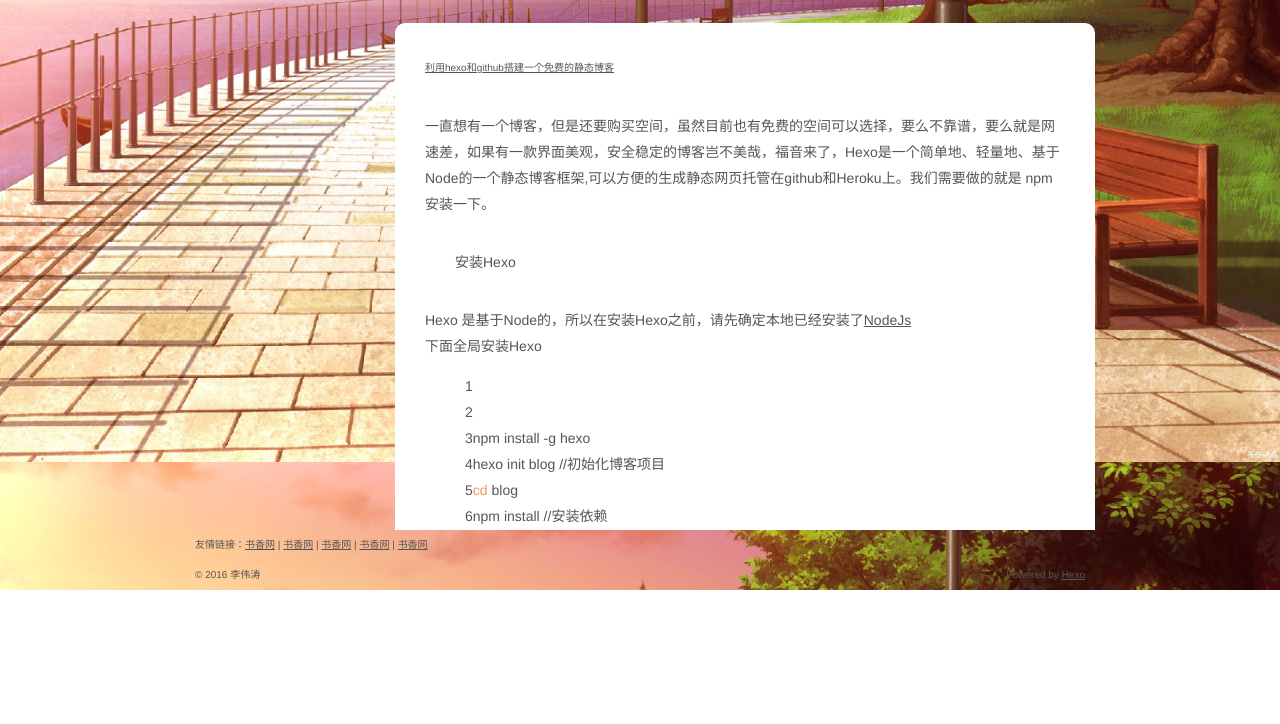
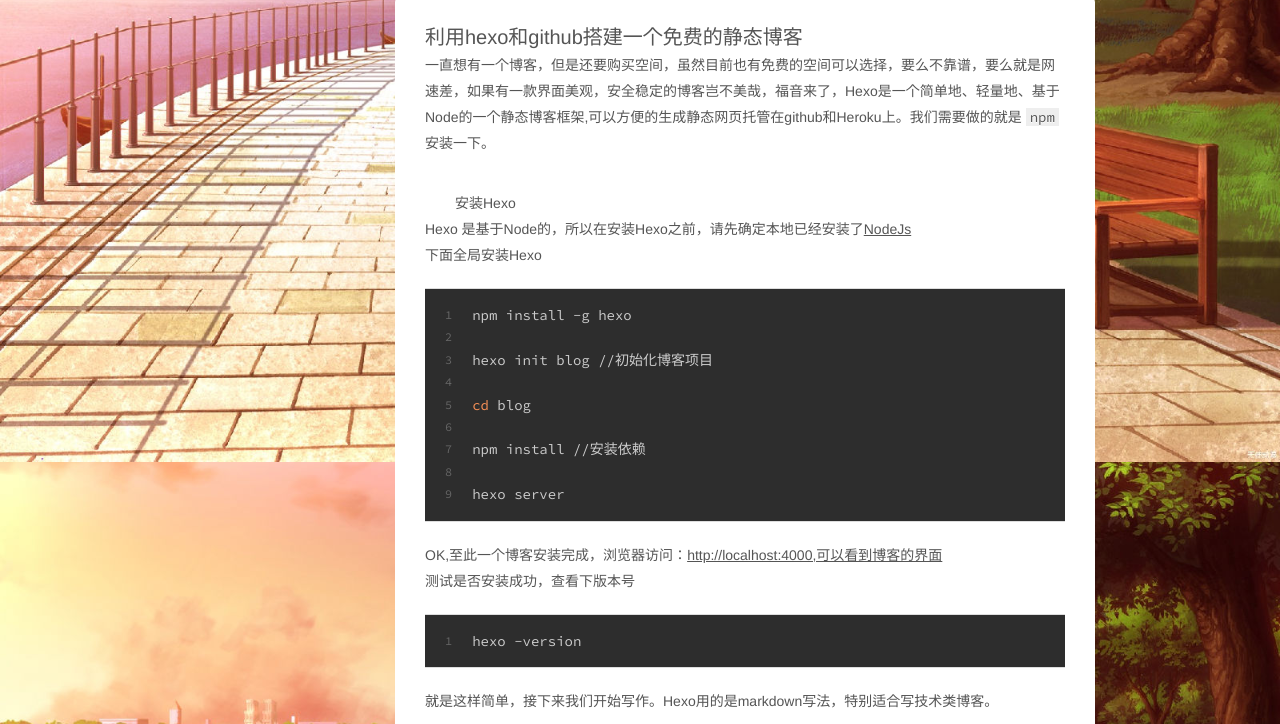
Before and after one commit to WeitaoLe/Weitaole.github.io, a plain HTML site: page index.html in a window 1280 px wide. Shown: the part 338-1062 px from the top of the page. Before the commit the page ends 928 px from the top, so only its background shows below. Drawn offline with Linux system fonts and the light colour scheme.

Commit message:
Site updated: 2016-09-13 15:34:27

```diff
--- a/css/style.css
+++ b/css/style.css
@@ -117,6 +117,13 @@
   src: url("fonts/fontawesome-webfont.eot?v=#4.0.3");
   src: url("fonts/fontawesome-webfont.eot?#iefix&v=#4.0.3") format("embedded-opentype"), url("fonts/fontawesome-webfont.woff?v=#4.0.3") format("woff"), url("fonts/fontawesome-webfont.ttf?v=#4.0.3") format("truetype"), url("fonts/fontawesome-webfont.svg#fontawesomeregular?v=#4.0.3") format("svg");
 }
+* {
+  -webkit-box-sizing: border-box;
+  -moz-box-sizing: border-box;
+  -webkit-box-sizing: border-box;
+  -moz-box-sizing: border-box;
+  box-sizing: border-box;
+}
 html,
 body,
 #container {
@@ -150,7 +157,7 @@
   -webkit-text-size-adjust: 100%;
 }
 .main {
-  height: 100%;
+  height: auto;
   padding-top: 68px;
   margin: 0 auto;
 }
@@ -203,6 +210,9 @@
   .container {
     width: 700px;
     float: right;
+  }
+  .container .content {
+    height: auto;
   }
   .container-box {
     width: 86%;
@@ -413,10 +423,23 @@
   line-height: 30px;
   padding: 30px 30px;
 }
+.container .content h2 a {
+  font-size: 2rem;
+  text-decoration: none;
+}
+.container .content h2 a:hover {
+  color: #444;
+}
 .container .content .summary {
   line-height: 26px;
   font-size: 1.4rem;
   padding: 0px 30px 30px 30px;
+  -webkit-box-sizing: border-box;
+  -moz-box-sizing: border-box;
+  box-sizing: border-box;
+}
+.container .content .summary figure {
+  margin: 20px 0;
 }
 .container .content .submenu {
   height: 50px;
--- a/index.html
+++ b/index.html
@@ -44,7 +44,7 @@
         <div class="container">
 
     <div class="content" id="post-伊始">
-  <h2><a href="content.html">
+  <h2><a href="#">
 
     <h1 itemprop="name">
       <a class="article-title" href="/2016/09/13/伊始/">伊始</a>
@@ -52,7 +52,7 @@
 
 </a></h2>
 
-  <div class="summary">
+  <div class="summary article-entry">
         <p>尝试用Hexo搭建了一个个人博客，苦于找不到一个合适的主题，最终打算自己写一个。整体样式按照我曾经的一个vue+wordpress的样式来搭建。</p>
 
       </div>
@@ -65,7 +65,7 @@
 
 
     <div class="content" id="post-hexo">
-  <h2><a href="content.html">
+  <h2><a href="#">
 
     <h1 itemprop="name">
       <a class="article-title" href="/2016/09/09/hexo/">利用hexo和github搭建一个免费的静态博客</a>
@@ -73,7 +73,7 @@
 
 </a></h2>
 
-  <div class="summary">
+  <div class="summary article-entry">
         <p>一直想有一个博客，但是还要购买空间，虽然目前也有免费的空间可以选择，要么不靠谱，要么就是网速差，如果有一款界面美观，安全稳定的博客岂不美哉，福音来了，Hexo是一个简单地、轻量地、基于Node的一个静态博客框架,可以方便的生成静态网页托管在github和Heroku上。我们需要做的就是    <code>npm</code>    安装一下。</p>
 <h2 id="安装Hexo"><a href="#安装Hexo" class="headerlink" title="安装Hexo"></a>安装Hexo</h2><p>Hexo 是基于Node的，所以在安装Hexo之前，请先确定本地已经安装了<a href="https://nodejs.org/en/" target="_blank" rel="external">NodeJs</a></p>
 <p>下面全局安装Hexo</p>
@@ -81,7 +81,8 @@
 <p>OK,至此一个博客安装完成，浏览器访问：<a href="http://localhost:4000,可以看到博客的界面" target="_blank" rel="external">http://localhost:4000,可以看到博客的界面</a></p>
 <p>测试是否安装成功，查看下版本号</p>
 <figure class="highlight bash"><table><tr><td class="gutter"><pre><div class="line">1</div></pre></td><td class="code"><pre><div class="line">hexo -version</div></pre></td></tr></table></figure>
-
+<p>就是这样简单，接下来我们开始写作。Hexo用的是markdown写法，特别适合写技术类博客。</p>
+<h2 id="写作"><a href="#写作" class="headerlink" title="写作"></a>写作</h2>
       </div>
   <div class="submenu"><span class="submenu-time"><a href="/2016/09/09/hexo/" class="article-date">
   <time datetime="2016-09-09T02:41:03.771Z" itemprop="datePublished">2016-09-09</time>
```
Also changed, not shown: 2016/09/09/hexo/index.html (+6 -5 lines), 2016/09/13/伊始/index.html (+3 -3 lines), archives/2016/09/index.html (+1 -1 lines), archives/2016/index.html (+1 -1 lines), archives/index.html (+1 -1 lines).
